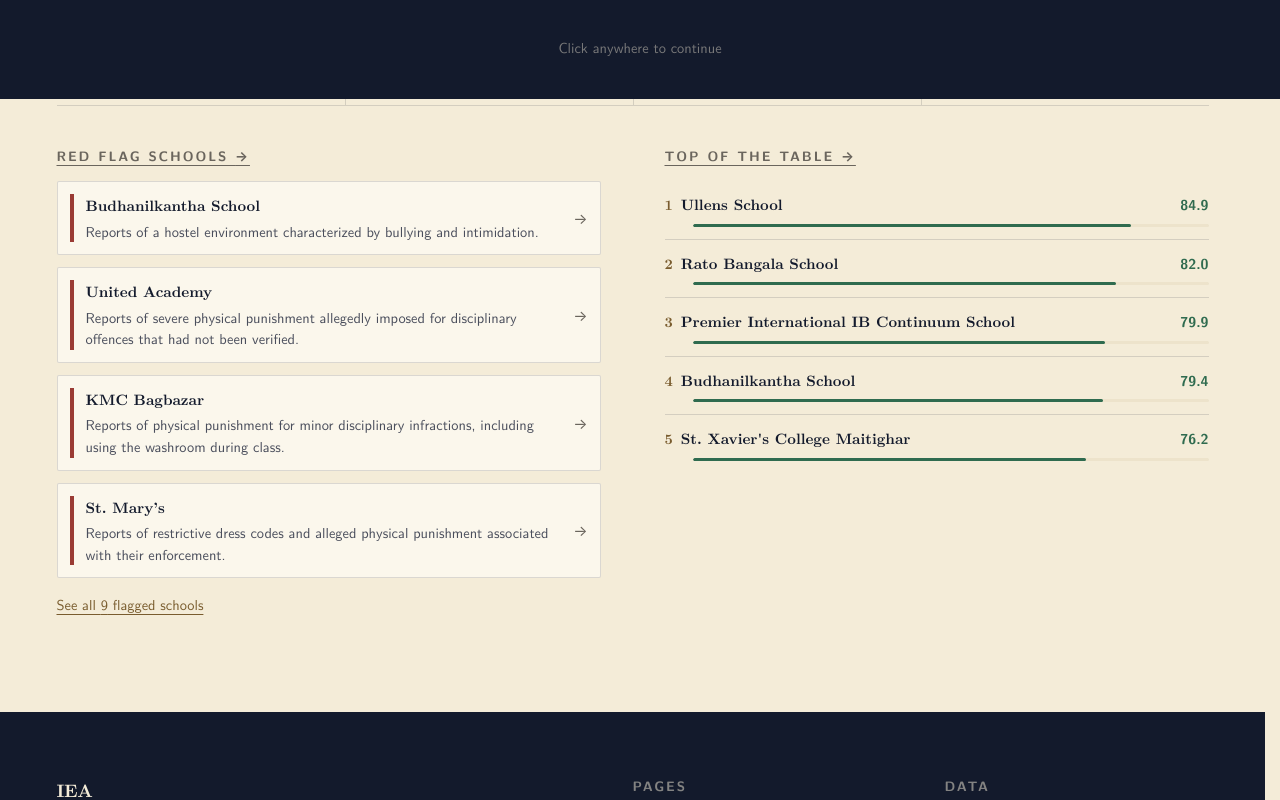
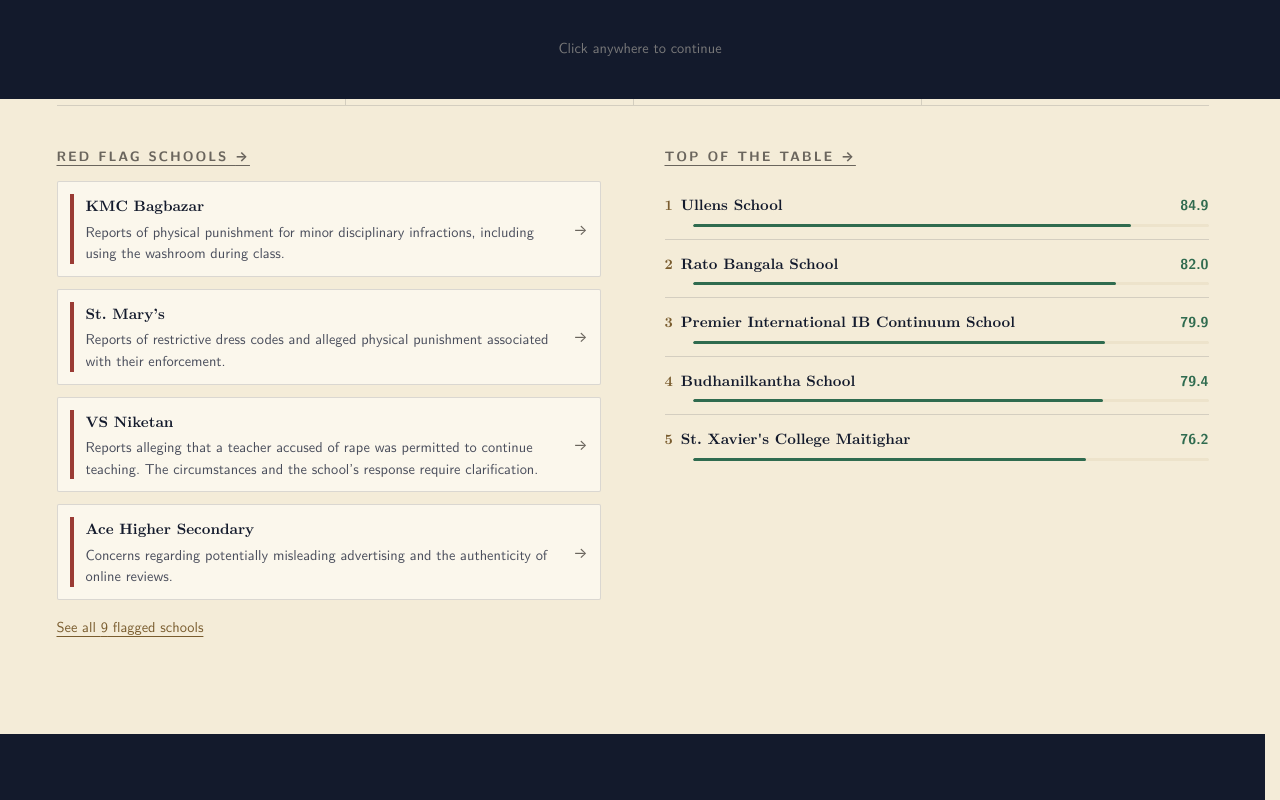
Before and after one commit to imscartissue/iea-revamp, a React (Vite) app: page / in a window 1280 px wide. Shown: the part 701-1501 px from the top of the page. Built offline with nearby package versions, Linux system fonts and the light colour scheme.

Commit message:
minor changes

```diff
--- a/src/components/home/Hero.tsx
+++ b/src/components/home/Hero.tsx
@@ -22,7 +22,13 @@
  */
 export function Hero() {
   const top5 = schools.slice(0, 5);
-  const flaggedPreview = redFlags.slice(0, 4);
+  const flaggedIds = new Set([
+    "ace-higher-secondary-school",
+    "vs-niketan-secondary-school",
+    "st-marys-school",
+    "kathmandu-model-college",
+  ]);
+  const flaggedPreview = redFlags.filter((r) => flaggedIds.has(r.id));
 
   return (
     <section className="pt-12 md:pt-20">
--- a/src/pages/RedFlagPage.tsx
+++ b/src/pages/RedFlagPage.tsx
@@ -161,8 +161,10 @@
             <div className="border-l-2 border-band-weak bg-sunken px-6 py-6 md:px-8">
               <p className="type-label text-band-weak">About this flag</p>
               <p className="type-body-lg measure mt-3 text-ink-muted">
-                IEA received reports of these abuses from student surveys and a
-                detailed research of publicly available data.
+                These highlights document student-reported abuses for public awareness and
+                accountability. They reflect information shared with IEA and do not necessarily
+                constitute independently verified things. Publication does not imply that IEA is the
+                originator of the allegations.
               </p>
               <p className="type-body-lg measure mt-6 text-ink-muted">
                 If you have any queries, please contact us at{" "}
```
